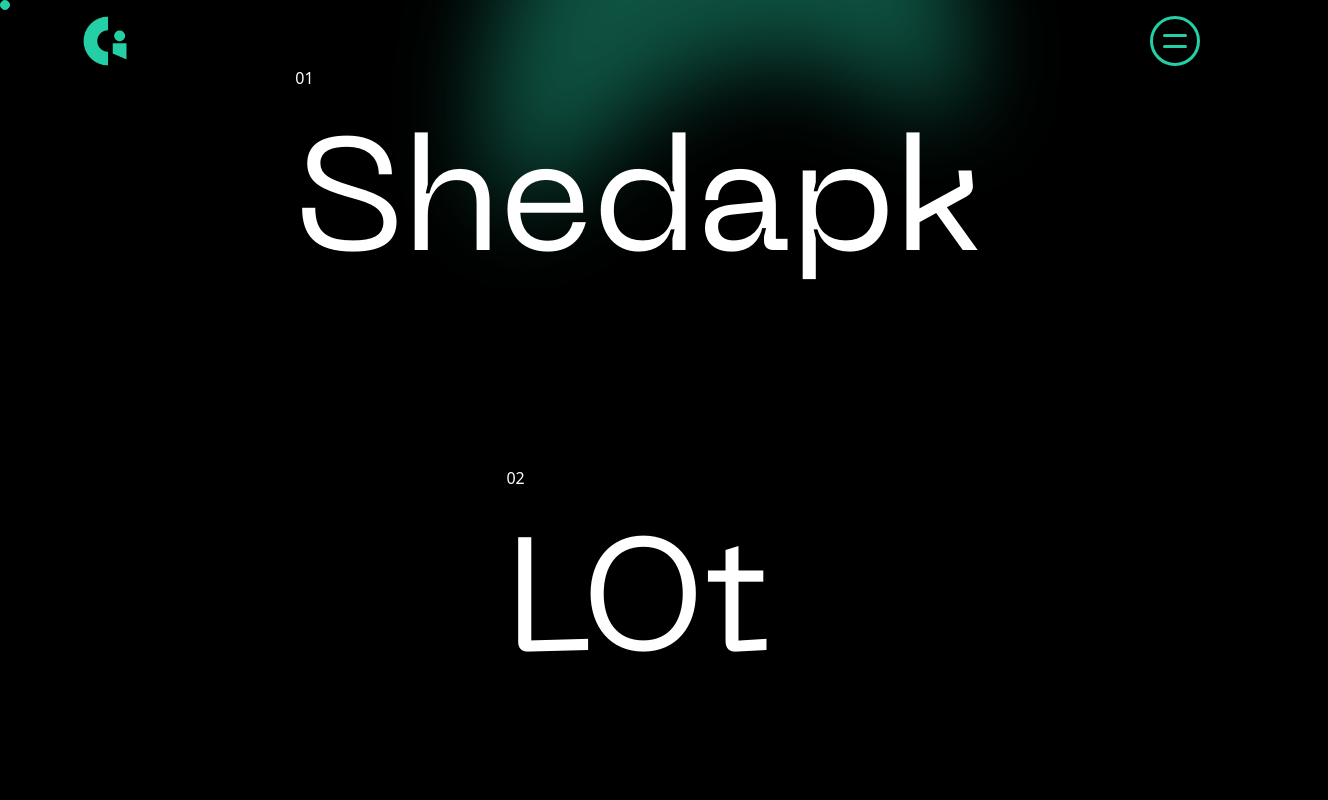
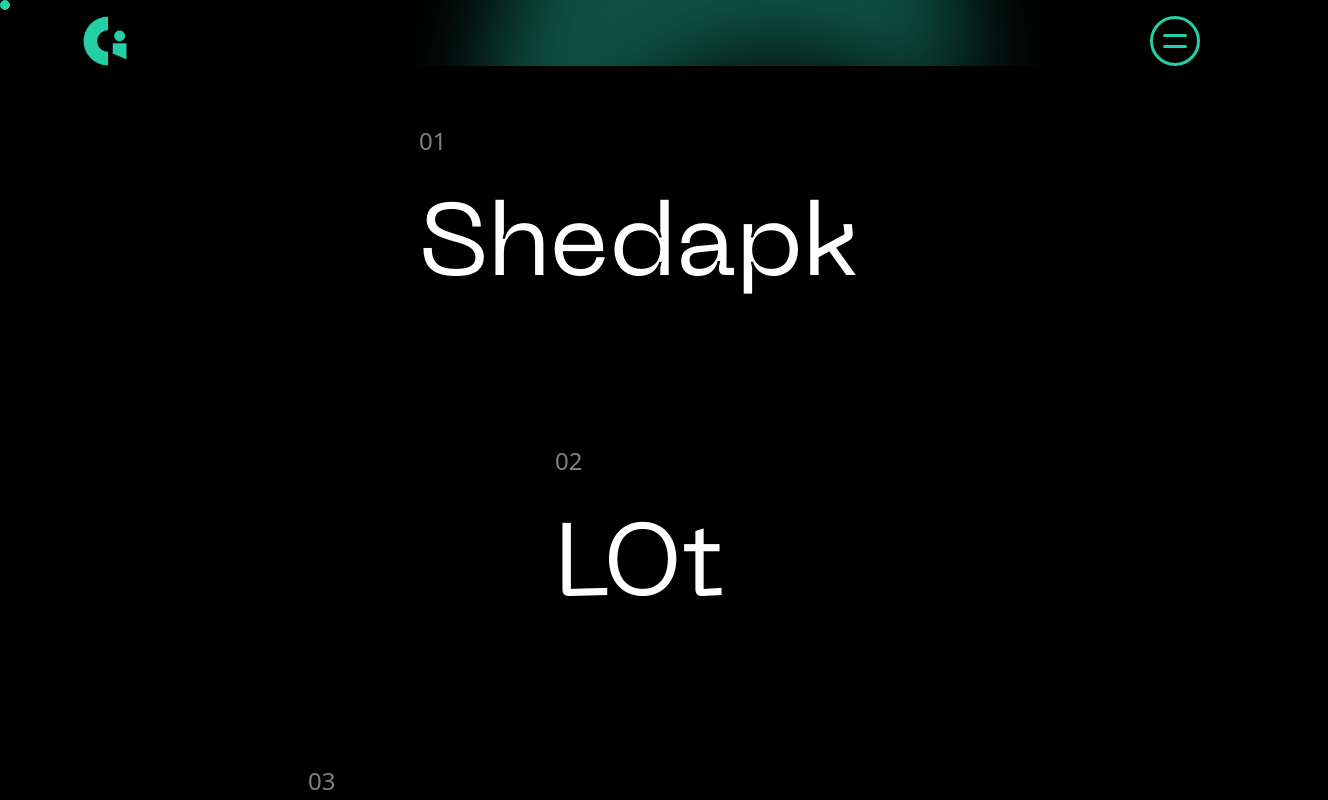
Before and after one commit to wasijatt/GetImagin, a Next.js app: page /works in a window 1280 px wide. Shown: the top 800 px of the page, 1328 px wide, since content can reach past the window. Built offline with nearby package versions, Linux system fonts and the light colour scheme.

Commit message:
work page completion and addition of lerp in website

```diff
--- a/src/app/Components/Header.jsx
+++ b/src/app/Components/Header.jsx
@@ -84,7 +84,7 @@ const Header = () => {
         <Image
           alt="Get Imagin Shadow"
           src={"/HeaderLogo/Container.svg"}
-          layout="fill"
+          fill
           loading="lazy"
           quality={75}
         />
--- /dev/null
+++ b/src/app/Components/SmoothScroll.js
@@ -0,0 +1,28 @@
+"use client";
+import { useSmoothScroll } from '@/app/hooks/useSmoothScroll';
+
+export const SmoothScroll = ({ children }) => {
+  const { contentRef, scrollingContainerRef } = useSmoothScroll();
+
+  return (
+    <div
+      ref={scrollingContainerRef}
+      style={{
+        position: 'fixed',
+        top: 0,
+        left: 0,
+        width: '100%',
+        willChange: 'transform',
+        backfaceVisibility: 'hidden',
+      }}
+    >
+      <div ref={contentRef}
+       style={{
+        minHeight: '100vh',
+        width: '100%',
+      }}>
+        {children}
+      </div>
+    </div>
+  );
+};
--- a/src/app/blogs/page.js
+++ b/src/app/blogs/page.js
@@ -1,25 +1,25 @@
-// src/app/blogs/page.js
+// // src/app/blogs/page.js
 
-export default async function BlogPage() {
-    const res = await fetch(`${process.env.NEXT_PUBLIC_API_URL}/api/blogs`);
-    if (!res.ok) {
-      return <div>Error fetching blogs. Please try again later.</div>;
-    }
+// export default async function BlogPage() {
+//     const res = await fetch(`${process.env.NEXT_PUBLIC_API_URL}/api/blogs`);
+//     if (!res.ok) {
+//       return <div>Error fetching blogs. Please try again later.</div>;
+//     }
 
-    const blogs = await res.json();
+//     const blogs = await res.json();
 
-    return (
-      <div>
-        <h1>Blog Posts</h1>
-        <ul>
-          {blogs.map((blog) => (
-            <li key={blog._id}>
-              <h2>{blog.title}</h2>
-              <p>{blog.content}</p>
-              <p>{new Date(blog.publishedAt).toLocaleDateString()}</p>
-            </li>
-          ))}
-        </ul>
-      </div>
-    );
-  }
+//     return (
+//       <div>
+//         <h1>Blog Posts</h1>
+//         <ul>
+//           {blogs.map((blog) => (
+//             <li key={blog._id}>
+//               <h2>{blog.title}</h2>
+//               <p>{blog.content}</p>
+//               <p>{new Date(blog.publishedAt).toLocaleDateString()}</p>
+//             </li>
+//           ))}
+//         </ul>
+//       </div>
+//     );
+//   }
--- a/src/app/globals.css
+++ b/src/app/globals.css
@@ -25,7 +25,9 @@ h1 {
   font-weight: normal;
 
 }
-
+.work-item {
+  will-change: transform;
+}
 .radialshadow::after {
   content: "";
   position: absolute;
@@ -156,3 +158,37 @@ input:focus{
   outline: none ;
 
 }
+
+html {
+  overflow-x: hidden;
+}
+
+body {
+  overflow-x: hidden;
+  position: relative;
+  margin: 0;
+  padding: 0;
+  min-height: 100vh;
+  -webkit-font-smoothing: antialiased;
+}
+
+/* Optional: Hide scrollbar but keep functionality */
+body::-webkit-scrollbar {
+  display: none;
+}
+
+/* For Firefox */
+body {
+  scrollbar-width: none;
+}
+
+/* Improve performance for transformed elements */
+* {
+  backface-visibility: hidden;
+  -webkit-backface-visibility: hidden;
+}
+
+/* Force footer to bottom */
+main {
+  min-height: calc(100vh - var(--header-height) - var(--footer-height));
+}
--- /dev/null
+++ b/src/app/hooks/useSmoothScroll.js
@@ -0,0 +1,57 @@
+// "use client";
+// import { useEffect, useRef } from 'react';
+
+// export const useSmoothScroll = () => {
+//   const contentRef = useRef(null);
+//   const scrollingContainerRef = useRef(null);
+//   const current = useRef(0);
+//   const target = useRef(0);
+//   const ease = 0.075; // Adjust this value to change smoothness
+
+//   const init = () => {
+//     requestAnimationFrame(() => {
+//       const contentHeight = contentRef.current.getBoundingClientRect().height;
+//       const viewportHeight = window.innerHeight;
+//       const finalHeight = Math.max(contentHeight, viewportHeight);
+//       document.body.style.height = `${finalHeight - 1}px`;
+//     });
+//   };
+
+//   const setTransform = (el, transform) => {
+//     el.style.transform = transform;
+//   };
+
+//   const updateScroll = () => {
+//     target.current = window.scrollY;
+//     current.current = lerp(current.current, target.current, ease);
+//     setTransform(scrollingContainerRef.current, `translate3d(0, ${-current.current}px, 0)`);
+//   };
+
+//   const lerp = (start, end, factor) => {
+//     return start * (1 - factor) + end * factor;
+//   };
+
+//   useEffect(() => {
+//     init();
+
+//     let animationFrameId;
+//     const animate = () => {
+//       updateScroll();
+//       animationFrameId = requestAnimationFrame(animate);
+//     };
+//     animate();
+
+//     // Handle window resize
+//     const handleResize = () => {
+//       init();
+//     };
+//     window.addEventListener('resize', handleResize);
+
+//     return () => {
+//       cancelAnimationFrame(animationFrameId);
+//       window.removeEventListener('resize', handleResize);
+//     };
+//   }, []);
+
+//   return { contentRef, scrollingContainerRef };
+// };
--- a/src/app/layout.js
+++ b/src/app/layout.js
@@ -1,4 +1,5 @@
-
+// import { SmoothScrollProvider } from '@/context/SmoothScrollContext';
+// import { SmoothScroll } from './Components/SmoothScroll';
 import "./globals.css";
 import Header from "./Components/Header";
 import Footer from "./Components/Footer";
@@ -15,12 +16,14 @@ export default function RootLayout({ children }) {
   return (
     <html lang="en">
       <body>
-
-        <Header/>
-        <CustomCursor />
-        {children}
-        <Footer/>
-
+        {/* <SmoothScrollProvider> */}
+          {/* <SmoothScroll> */}
+            <Header/>
+            <CustomCursor />
+            {children}
+            <Footer/>
+          {/* </SmoothScroll> */}
+        {/* </SmoothScrollProvider> */}
       </body>
     </html>
   );
--- a/src/app/works/page.js
+++ b/src/app/works/page.js
@@ -1,35 +1,137 @@
-const page = () => {
-  const workmenu = [
+"use client";
+import { useEffect, useRef, useMemo } from 'react';
 
-       "Shedapk",
+const Page = () => {
+  // Memoize menu items to prevent unnecessary re-renders
+  const workmenu = useMemo(() => [
+    "Shedapk",
+    "LOt",
+    "QuranSpirits",
+    "Not",
+    "Madni",
+  ], []);
 
+  const containerRef = useRef(null);
+  const animationRef = useRef(null);
+  const scrollingRef = useRef(false);
+  const currentRef = useRef(0);
+  const targetRef = useRef(0);
 
-       "LOt",
+  useEffect(() => {
+    const container = containerRef.current;
+    const ease = 0.075;
 
+    // Use DocumentFragment for better performance when cloning
+    const fragment = document.createDocumentFragment();
+    const originalItems = container.querySelectorAll('.work-item');
 
-       "QuranSpirits",
+    // Clone items once and store in fragment
+    for (let i = 0; i < 4; i++) {
+      originalItems.forEach(item => {
+        fragment.appendChild(item.cloneNode(true));
+      });
+    }
+    container.appendChild(fragment);
 
-      "Not",
+    const items = container.querySelectorAll('.work-item');
+    const itemHeight = items[0].offsetHeight;
+    const totalHeight = itemHeight * originalItems.length;
 
+    // Use transform3d for hardware acceleration
+    const setTransform = (element, y) => {
+      element.style.transform = `translate3d(0, ${y}px, 0)`;
+    };
 
+    // Optimized scale update using requestAnimationFrame
+    const updateScale = (scale) => {
+      const contents = container.querySelectorAll('.content-wrapper');
+      contents.forEach(content => {
+        content.style.transform = `scale3d(${scale}, ${scale}, 1)`;
+        content.style.transition = 'transform 0.5s ease-out';
+      });
+    };
 
-      "Madni",
+    const animate = () => {
+      currentRef.current += (targetRef.current - currentRef.current) * ease;
+      setTransform(container, -currentRef.current);
 
+      if (currentRef.current >= totalHeight) {
+        targetRef.current %= totalHeight;
+        currentRef.current %= totalHeight;
+      }
 
-  ];
+      animationRef.current = requestAnimationFrame(animate);
+    };
+
+    // Debounced scroll handler using RAF
+    let scrollTimeout;
+    const handleWheel = (e) => {
+      e.preventDefault();
+
+      // Update target position
+      targetRef.current = Math.max(0, targetRef.current + e.deltaY * 1.5);
+
+      // Handle scale changes
+      if (!scrollingRef.current) {
+        scrollingRef.current = true;
+        updateScale(0.9);
+      }
+
+      // Debounce scroll end
+      clearTimeout(scrollTimeout);
+      scrollTimeout = setTimeout(() => {
+        scrollingRef.current = false;
+        updateScale(1);
+      }, 150);
+    };
+
+    // Start animation
+    animationRef.current = requestAnimationFrame(animate);
+
+    // Passive false for better scroll performance
+    window.addEventListener('wheel', handleWheel, { passive: false });
+
+    // Cleanup
+    return () => {
+      cancelAnimationFrame(animationRef.current);
+      window.removeEventListener('wheel', handleWheel);
+      clearTimeout(scrollTimeout);
+    };
+  }, []);
 
   return (
-    <div>
-      <div className="flex  items-center  flex-col">
+    <main className="fixed w-full h-screen bg-black text-white overflow-hidden">
+      <div
+        ref={containerRef}
+        className="relative flex flex-col"
+        style={{
+          willChange: 'transform',
+          backfaceVisibility: 'hidden',
+          perspective: 1000,
+        }}
+      >
         {workmenu.map((item, index) => (
-          <div key={index} className="h-[400px]">
-            <div>0{index+1}</div>
-             <div className="h-full text-[10em] font-neueMachina">{item}</div>
+          <div
+            key={`${item}-${index}`}
+            className="work-item h-[40vh] flex flex-col items-center justify-center cursor-pointer group"
+          >
+            <div
+              className="content-wrapper relative overflow-hidden"
+              style={{
+                willChange: 'transform',
+                backfaceVisibility: 'hidden',
+              }}
+            >
+              <div className="text-2xl mb-4 opacity-50">0{index + 1}</div>
+              <div className="text-[8vw] font-neueMachina transform group-hover:translate-y-[-8px] transition-transform duration-300">
+                {item}
+              </div>
+            </div>
           </div>
         ))}
       </div>
-    </div>
+    </main>
   );
 };
 
-export default page;
+export default Page;
--- /dev/null
+++ b/src/context/SmoothScrollContext.js
@@ -0,0 +1,19 @@
+"use client";
+import { createContext, useContext, useState } from 'react';
+
+const SmoothScrollContext = createContext({
+  isEnabled: true,
+  setIsEnabled: () => {},
+});
+
+export const SmoothScrollProvider = ({ children }) => {
+  const [isEnabled, setIsEnabled] = useState(true);
+
+  return (
+    <SmoothScrollContext.Provider value={{ isEnabled, setIsEnabled }}>
+      {children}
+    </SmoothScrollContext.Provider>
+  );
+};
+
+export const useSmoothScrollContext = () => useContext(SmoothScrollContext);
```
